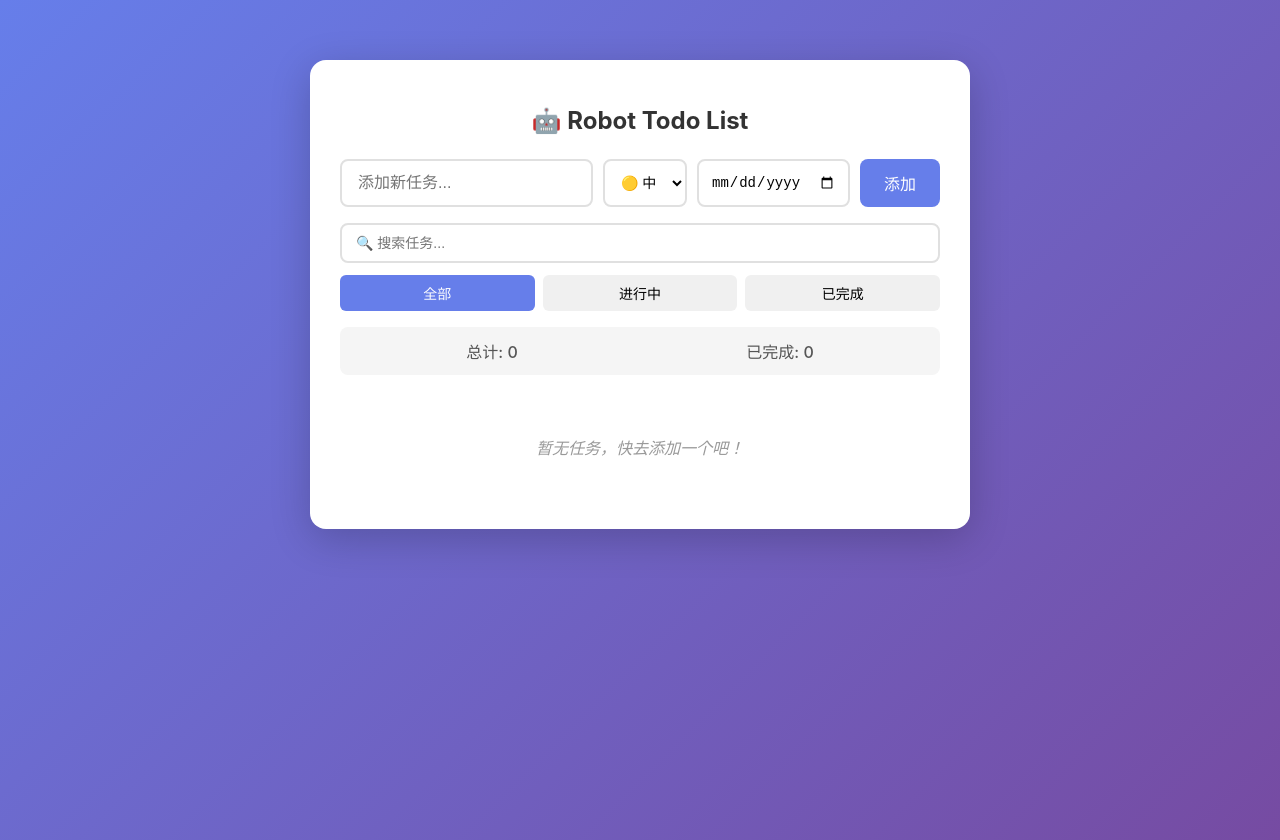
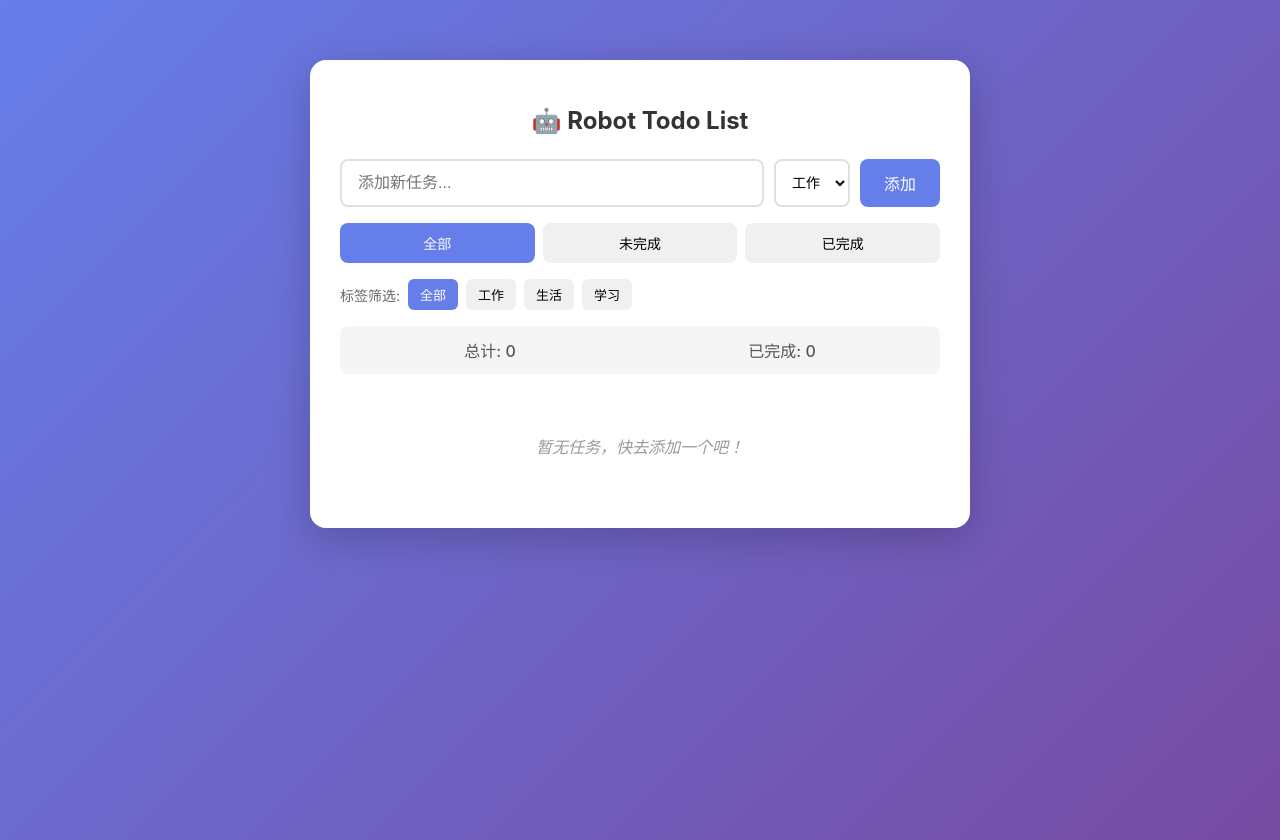
Before and after one commit to shellwalker/robot-todo-list, a React (Create React App) app: page / in a window 1280 px wide. Built offline with nearby package versions, Linux system fonts and the light colour scheme.

Commit message:
feat: 添加6个可选功能
- 持久化存储 (localStorage)
- 任务筛选 (全部/未完成/已完成)
- 分类标签 (工作/生活/学习)
- 编辑任务
- 批量删除已完成任务
- 动画效果

```diff
--- a/src/App.css
+++ b/src/App.css
@@ -48,7 +48,8 @@ h1 {
 }
 
 .priority-select,
-.date-input {
+.date-input,
+.tag-select {
   padding: 10px 12px;
   border: 2px solid #e0e0e0;
   border-radius: 8px;
@@ -58,7 +59,8 @@ h1 {
 }
 
 .priority-select:focus,
-.date-input:focus {
+.date-input:focus,
+.tag-select:focus {
   outline: none;
   border-color: #667eea;
 }
@@ -71,44 +73,31 @@ h1 {
   border-radius: 8px;
   font-size: 16px;
   cursor: pointer;
-  transition: background 0.3s;
+  transition: background 0.3s, transform 0.1s;
 }
 
 .add-btn:hover {
   background: #5568d3;
+  transform: translateY(-2px);
 }
 
-/* 搜索和筛选 */
-.filter-section {
-  margin-bottom: 16px;
+.add-btn:active {
+  transform: translateY(0);
 }
 
-.search-input {
-  width: 100%;
-  padding: 10px 14px;
-  border: 2px solid #e0e0e0;
-  border-radius: 8px;
-  font-size: 14px;
-  margin-bottom: 12px;
-  box-sizing: border-box;
-}
-
-.search-input:focus {
-  outline: none;
-  border-color: #667eea;
-}
-
-.filter-buttons {
+/* 筛选按钮 */
+.filter-section {
   display: flex;
   gap: 8px;
+  margin-bottom: 16px;
 }
 
 .filter-btn {
   flex: 1;
-  padding: 8px 12px;
+  padding: 10px 12px;
   background: #f0f0f0;
   border: none;
-  border-radius: 6px;
+  border-radius: 8px;
   font-size: 14px;
   cursor: pointer;
   transition: all 0.2s;
@@ -123,16 +112,77 @@ h1 {
   color: white;
 }
 
+/* 标签筛选 */
+.tag-filter-section {
+  display: flex;
+  gap: 8px;
+  margin-bottom: 16px;
+  align-items: center;
+  flex-wrap: wrap;
+}
+
+.tag-filter-label {
+  font-size: 14px;
+  color: #666;
+}
+
+.tag-filter-btn {
+  padding: 6px 12px;
+  background: #f0f0f0;
+  border: none;
+  border-radius: 6px;
+  font-size: 13px;
+  cursor: pointer;
+  transition: all 0.2s;
+}
+
+.tag-filter-btn:hover {
+  background: #e0e0e0;
+}
+
+.tag-filter-btn.active {
+  background: #667eea;
+  color: white;
+}
+
+/* 任务标签 */
+.todo-tag {
+  display: inline-block;
+  font-size: 12px;
+  padding: 2px 8px;
+  border-radius: 4px;
+  margin-left: 8px;
+  vertical-align: middle;
+}
+
 /* 统计 */
 .stats {
   display: flex;
   justify-content: space-around;
+  align-items: center;
   padding: 12px;
   background: #f5f5f5;
   border-radius: 8px;
   margin-bottom: 20px;
   font-weight: 500;
   color: #555;
+  flex-wrap: wrap;
+  gap: 8px;
+}
+
+.clear-btn {
+  padding: 6px 12px;
+  background: #ff9800;
+  color: white;
+  border: none;
+  border-radius: 6px;
+  font-size: 13px;
+  cursor: pointer;
+  transition: background 0.3s;
+}
+
+.clear-btn:hover {
+  background: #f57c00;
 }
 
 /* 任务列表 */
@@ -149,6 +199,33 @@ h1 {
   padding: 14px 16px;
   border-bottom: 1px solid #f0f0f0;
   transition: background 0.2s;
+  animation: slideIn 0.3s ease;
+}
+
+@keyframes slideIn {
+  from {
+    opacity: 0;
+    transform: translateY(-10px);
+  }
+  to {
+    opacity: 1;
+    transform: translateY(0);
+  }
+}
+
+.todo-item.removing {
+  animation: slideOut 0.3s ease forwards;
+}
+
+@keyframes slideOut {
+  from {
+    opacity: 1;
+    transform: translateX(0);
+  }
+  to {
+    opacity: 0;
+    transform: translateX(-100%);
+  }
 }
 
 .todo-item:hover {
@@ -170,12 +247,25 @@ h1 {
 .todo-text {
   font-size: 16px;
   color: #333;
-  transition: color 0.2s;
+  transition: color 0.2s, text-decoration 0.2s;
 }
 
 .todo-item.completed .todo-text {
   color: #999;
   text-decoration: line-through;
+  animation: complete 0.3s ease;
+}
+
+@keyframes complete {
+  0% {
+    transform: scale(1);
+  }
+  50% {
+    transform: scale(1.05);
+  }
+  100% {
+    transform: scale(1);
+  }
 }
 
 .todo-meta {
@@ -225,16 +315,12 @@ h1 {
   border-radius: 6px;
   cursor: pointer;
   font-size: 14px;
-  transition: background 0.3s;
-}
-
-.edit-btn {
-  background: #90caf9;
-  color: white;
+  transition: background 0.3s, transform 0.1s;
 }
 
 .edit-btn:hover {
   background: #64b5f6;
+  transform: scale(1.1);
 }
 
 .delete-btn {
@@ -244,6 +330,7 @@ h1 {
 
 .delete-btn:hover {
   background: #ee5a5a;
+  transform: scale(1.1);
 }
 
 /* 编辑模式 */
--- a/src/App.js
+++ b/src/App.js
@@ -1,5 +1,11 @@
 import { useState, useEffect } from 'react';
 import './App.css';
+
+const TAGS = [
+  { id: 'work', name: '工作', color: '#e3f2fd', textColor: '#1976d2' },
+  { id: 'life', name: '生活', color: '#e8f5e9', textColor: '#388e3c' },
+  { id: 'study', name: '学习', color: '#fff3e0', textColor: '#f57c00' },
+];
 
 function App() {
   const [todos, setTodos] = useState(() => {
@@ -7,10 +13,11 @@ function App() {
     return saved ? JSON.parse(saved) : [];
   });
   const [inputValue, setInputValue] = useState('');
-  const [priority, setPriority] = useState('medium');
-  const [dueDate, setDueDate] = useState('');
-  const [searchTerm, setSearchTerm] = useState('');
+  const [selectedTag, setSelectedTag] = useState('work');
   const [filter, setFilter] = useState('all');
+  const [tagFilter, setTagFilter] = useState('all');
+
+  // 编辑状态
   const [editingId, setEditingId] = useState(null);
   const [editValue, setEditValue] = useState('');
 
@@ -26,14 +33,10 @@ function App() {
       id: Date.now(),
       text: inputValue.trim(),
       completed: false,
-      priority: priority,
-      dueDate: dueDate || null,
-      createdAt: new Date().toISOString()
+      tag: selectedTag
     };
     setTodos([...todos, newTodo]);
     setInputValue('');
-    setPriority('medium');
-    setDueDate('');
   };
 
   // 回车添加任务
@@ -45,6 +48,7 @@ function App() {
 
   // 切换完成状态
   const toggleTodo = (id) => {
+    if (editingId === id) return; // 编辑时不触发
     setTodos(todos.map(todo =>
       todo.id === id ? { ...todo, completed: !todo.completed } : todo
     ));
@@ -55,6 +59,11 @@ function App() {
     setTodos(todos.filter(todo => todo.id !== id));
   };
 
+  // 批量删除已完成任务
+  const clearCompleted = () => {
+    setTodos(todos.filter(todo => !todo.completed));
+  };
+
   // 开始编辑
   const startEdit = (todo) => {
     setEditingId(todo.id);
@@ -62,10 +71,10 @@ function App() {
   };
 
   // 保存编辑
-  const saveEdit = (id) => {
+  const saveEdit = () => {
     if (!editValue.trim()) return;
     setTodos(todos.map(todo =>
-      todo.id === id ? { ...todo, text: editValue.trim() } : todo
+      todo.id === editingId ? { ...todo, text: editValue.trim() } : todo
     ));
     setEditingId(null);
     setEditValue('');
@@ -77,47 +86,29 @@ function App() {
     setEditValue('');
   };
 
-  // 切换优先级
-  const togglePriority = (id) => {
-    const priorities = ['low', 'medium', 'high'];
-    setTodos(todos.map(todo => {
-      if (todo.id === id) {
-        const currentIndex = priorities.indexOf(todo.priority || 'medium');
-        const nextIndex = (currentIndex + 1) % priorities.length;
-        return { ...todo, priority: priorities[nextIndex] };
+  // 编辑框回车保存
+  const handleEditKeyPress = (e) => {
+    if (e.key === 'Enter') {
+      saveEdit();
+    } else if (e.key === 'Escape') {
+      cancelEdit();
     }
-      return todo;
-    }));
   };
 
-  // 优先级显示
-  const getPriorityLabel = (p) => {
-    const labels = { high: '🔴 高', medium: '🟡 中', low: '🟢 低' };
-    return labels[p] || labels.medium;
-  };
+  // 筛选任务
+  const filteredTodos = todos.filter(todo => {
+    if (filter === 'active' && todo.completed) return false;
+    if (filter === 'completed' && !todo.completed) return false;
+    if (tagFilter !== 'all' && todo.tag !== tagFilter) return false;
+    return true;
+  });
 
-  // 筛选和搜索
-  const filteredTodos = todos.filter(todo => {
-    const matchesSearch = todo.text.toLowerCase().includes(searchTerm.toLowerCase());
-    if (filter === 'all') return matchesSearch;
-    if (filter === 'active') return matchesSearch && !todo.completed;
-    if (filter === 'completed') return matchesSearch && todo.completed;
-    return matchesSearch;
-  }).sort((a, b) => {
-    // 按优先级排序：高 > 中 > 低
-    const priorityOrder = { high: 0, medium: 1, low: 2 };
-    return (priorityOrder[a.priority] || 1) - (priorityOrder[b.priority] || 1);
-  });
+  // 获取标签信息
+  const getTagInfo = (tagId) => TAGS.find(t => t.id === tagId) || TAGS[0];
 
   // 统计
   const totalCount = todos.length;
   const completedCount = todos.filter(todo => todo.completed).length;
-
-  // 检查截止日期
-  const isOverdue = (dueDate) => {
-    if (!dueDate) return false;
-    return new Date(dueDate) < new Date(new Date().toDateString());
-  };
 
   return (
     <div className="App">
@@ -135,33 +126,19 @@ function App() {
             className="todo-input"
           />
           <select
-            value={priority}
-            onChange={(e) => setPriority(e.target.value)}
-            className="priority-select"
+            value={selectedTag}
+            onChange={(e) => setSelectedTag(e.target.value)}
+            className="tag-select"
           >
-            <option value="low">🟢 低</option>
-            <option value="medium">🟡 中</option>
-            <option value="high">🔴 高</option>
+            {TAGS.map(tag => (
+              <option key={tag.id} value={tag.id}>{tag.name}</option>
+            ))}
           </select>
-          <input
-            type="date"
-            value={dueDate}
-            onChange={(e) => setDueDate(e.target.value)}
-            className="date-input"
-          />
           <button onClick={addTodo} className="add-btn">添加</button>
         </div>
 
-        {/* 搜索和筛选 */}
+        {/* 状态筛选 */}
         <div className="filter-section">
-          <input
-            type="text"
-            value={searchTerm}
-            onChange={(e) => setSearchTerm(e.target.value)}
-            placeholder="🔍 搜索任务..."
-            className="search-input"
-          />
-          <div className="filter-buttons">
           <button
             className={`filter-btn ${filter === 'all' ? 'active' : ''}`}
             onClick={() => setFilter('all')}
@@ -172,7 +149,7 @@ function App() {
             className={`filter-btn ${filter === 'active' ? 'active' : ''}`}
             onClick={() => setFilter('active')}
           >
-              进行中
+            未完成
           </button>
           <button
             className={`filter-btn ${filter === 'completed' ? 'active' : ''}`}
@@ -181,52 +158,74 @@ function App() {
             已完成
           </button>
         </div>
+
+        {/* 标签筛选 */}
+        <div className="tag-filter-section">
+          <span className="tag-filter-label">标签筛选:</span>
+          <button
+            className={`tag-filter-btn ${tagFilter === 'all' ? 'active' : ''}`}
+            onClick={() => setTagFilter('all')}
+          >
+            全部
+          </button>
+          {TAGS.map(tag => (
+            <button
+              key={tag.id}
+              className={`tag-filter-btn ${tagFilter === tag.id ? 'active' : ''}`}
+              style={tagFilter === tag.id ? { background: tag.color, color: tag.textColor } : {}}
+              onClick={() => setTagFilter(tag.id)}
+            >
+              {tag.name}
+            </button>
+          ))}
         </div>
 
         {/* 统计 */}
         <div className="stats">
           <span>总计: {totalCount}</span>
           <span>已完成: {completedCount}</span>
+          {completedCount > 0 && (
+            <button onClick={clearCompleted} className="clear-btn">
+              清空已完成
+            </button>
+          )}
         </div>
 
         {/* 任务列表 */}
         <ul className="todo-list">
-          {filteredTodos.map(todo => (
+          {filteredTodos.map(todo => {
+            const tagInfo = getTagInfo(todo.tag);
+            const isEditing = editingId === todo.id;
+
+            return (
               <li key={todo.id} className={`todo-item ${todo.completed ? 'completed' : ''}`}>
-              {editingId === todo.id ? (
+                {isEditing ? (
                   <div className="edit-mode">
                     <input
                       type="text"
                       value={editValue}
                       onChange={(e) => setEditValue(e.target.value)}
-                    onKeyPress={(e) => e.key === 'Enter' && saveEdit(todo.id)}
+                      onKeyPress={handleEditKeyPress}
                       className="edit-input"
                       autoFocus
                     />
-                  <button onClick={() => saveEdit(todo.id)} className="save-btn">💾</button>
-                  <button onClick={cancelEdit} className="cancel-btn">❌</button>
+                    <button onClick={saveEdit} className="save-btn">保存</button>
+                    <button onClick={cancelEdit} className="cancel-btn">取消</button>
                   </div>
                 ) : (
                   <>
-                  <div className="todo-main" onClick={() => toggleTodo(todo.id)}>
-                    <span className="todo-text">
+                    <span
+                      className="todo-text"
+                      onClick={() => toggleTodo(todo.id)}
+                    >
                       {todo.completed ? '✅' : '⬜'} {todo.text}
+                      <span
+                        className="todo-tag"
+                        style={{ background: tagInfo.color, color: tagInfo.textColor }}
+                      >
+                        {tagInfo.name}
                       </span>
-                    <div className="todo-meta">
-                      <span
-                        className="priority-badge"
-                        onClick={(e) => { e.stopPropagation(); togglePriority(todo.id); }}
-                        title="点击切换优先级"
-                      >
-                        {getPriorityLabel(todo.priority)}
                     </span>
-                      {todo.dueDate && (
-                        <span className={`due-date ${isOverdue(todo.dueDate) && !todo.completed ? 'overdue' : ''}`}>
-                          📅 {todo.dueDate}
-                        </span>
-                      )}
-                    </div>
-                  </div>
                     <div className="todo-actions">
                       <button
                         onClick={() => startEdit(todo)}
@@ -246,10 +245,11 @@ function App() {
                   </>
                 )}
               </li>
-          ))}
+            );
+          })}
           {filteredTodos.length === 0 && (
             <li className="empty-state">
-              {searchTerm || filter !== 'all' ? '没有匹配的任务' : '暂无任务，快去添加一个吧！'}
+              {filter === 'all' && tagFilter === 'all' ? '暂无任务，快去添加一个吧！' : '没有匹配的任务'}
             </li>
           )}
         </ul>
```
Lines whose indentation alone changed are shown as unchanged.
